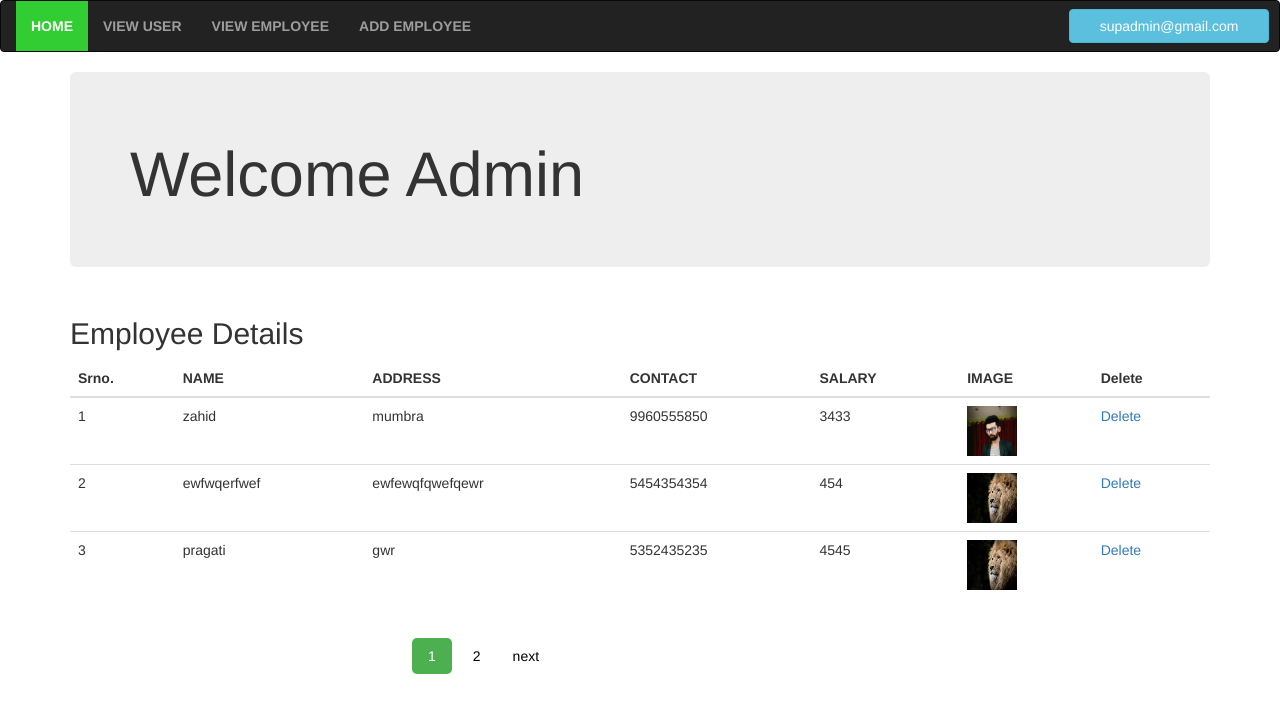
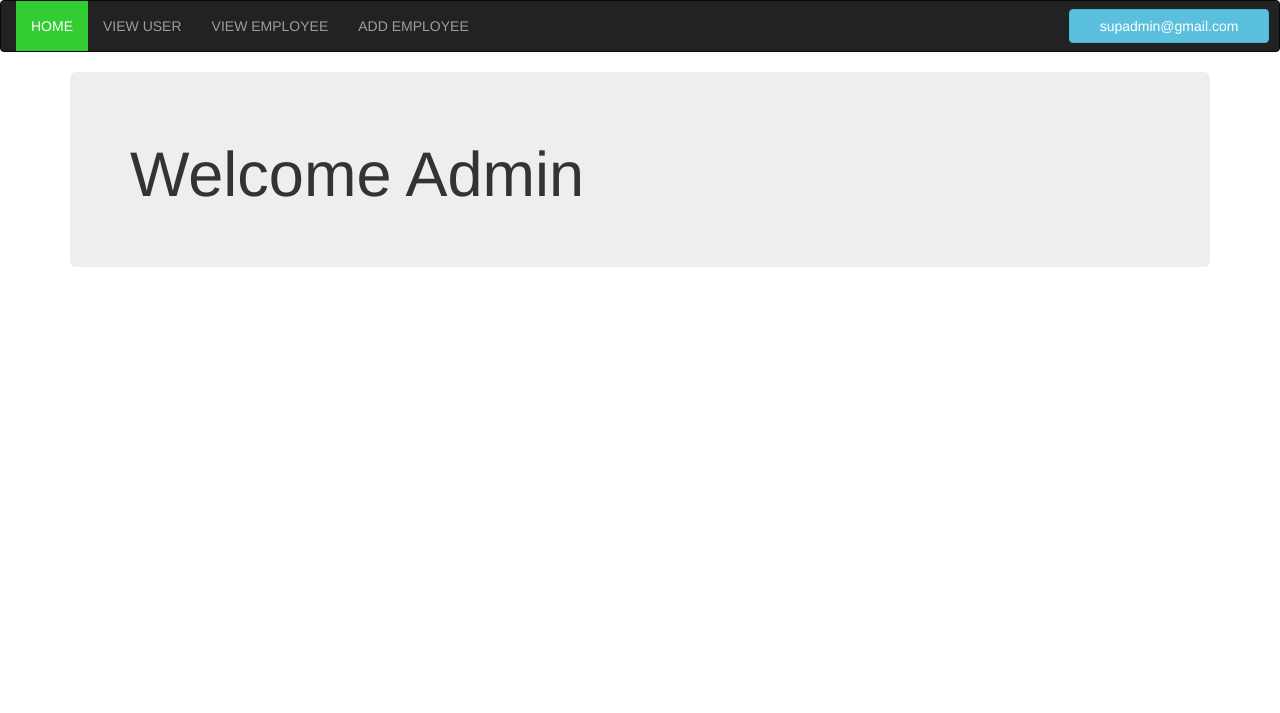
Before and after one commit to pragatimadage/EmployeeManagement, a PHP site: page /admin/navv1.php in a window 1280 px wide. Shown: the top 713 px of the page. Run offline with PHP 8.4, Linux system fonts and the light colour scheme; a user stored in the database is signed in; data comes from the database, SQL or seed files in the repository; some libraries are stand-ins or nearby versions.

Commit message:
jhgfdjdhfgghfg

```diff
--- a/admin/navv1.php
+++ b/admin/navv1.php
@@ -67,10 +67,10 @@ session_start();
   <div class="container-fluid">
 
 <ul class="nav navbar-nav">
-      <li class="active" style="font-weight:bold;"><a  href="navv1.php">HOME</a></li>
-      <li class="" style="font-weight:bold;"><a href="../viewuser.php">VIEW USER</a></li>
-     <li style="font-weight:bold;"><a href="viewemployee.php">VIEW EMPLOYEE</a></li>
-        <li style="font-weight:bold;"><a href="addemployee_1.php">ADD EMPLOYEE</a></li>
+      <li class="active" ><a  href="navv1.php">HOME</a></li>
+      <li class="" ><a href="../viewuser.php">VIEW USER</a></li>
+     <li ><a href="viewemployee.php">VIEW EMPLOYEE</a></li>
+        <li><a href="addemployee_1.php">ADD EMPLOYEE</a></li>
 
       </ul>
        <ul class="nav  navbar-right">
@@ -91,111 +91,6 @@ session_start();
   </div>
 </div>
 
-
-
-    <div class="container">
-   <h2>Employee Details</h2>
-        <?php
-$servername = "localhost";
-$username = "root";
-$password = "";
-$dbname = "form";
-$conn = new mysqli($servername, $username, $password, $dbname);
-if ($conn->connect_error)
-{
-    die("Connection failed: " . $conn->connect_error);
-
-}
- if(isset($_GET['page']))
-    {
-      $paa = $_GET['page'];
-
-   }
-   else
-   {
-       $_GET['page']=1;
-//       $paa =1;
-   }
-    $paa = $_GET['page'];
-    if($paa=="" || $paa=="1")
-        {
-            $page1=0;
-        }
-   else
-    {
-      $page1=($paa*3)-3;
-    }
-$sql = "SELECT * FROM `add1` ORDER BY Address_id desc limit $page1,3";
-   $result = $conn->query($sql);
-     $sql1 = "SELECT * FROM `add1` ORDER BY Address_id desc";
-   $result1 = $conn->query($sql1);
-
-mysqli_close($conn);
-
-
-?>
-
-</div>
-
-<div class="container">
-
-  <table class="table">
-    <thead>
-      <tr>
-        <th>Srno.</th>
-<!--        <th>ID</th>-->
-        <th>NAME</th>
-        <th>ADDRESS</th>
-        <th>CONTACT</th>
-        <th>SALARY</th>
-         <th>IMAGE</th>
-        <th>Delete</th>
-
-      </tr>
-    </thead>
-<tbody>
-        <?php $i=0; while($row = $result->fetch_assoc()){ ?>
-<tr>
-          <td><?php $i++; echo $i; ?></td>
-<!--        <td><?php echo $row['id']; ?></td>-->
-        <td><?php echo $row['name'];?></td>
-        <td><?php echo $row['address'];?></td>
-        <td><?php echo $row['contact'];?></td>
-        <td><?php echo $row['salary'];?></td>
-        <td><img src="Upload/<?php echo $row['id'];?>.jpg" height="50" width="50"></td>
-        <td> <a href="dbdlt.php?id=<?php echo $row['id']; ?>" onclick="return confirm('Do you want to delete this ? ');">Delete</a></td>
- </tr>
-      <?php } ?>
-</tbody>
-  </table>
-    <div class="pagination">
-         <?php if($_GET['page'] != 1){ ?>
-        <a href="navv1.php?page=<?=$_GET['page']-1 ?>" >prev</a>
-      <?php } ?>
-
-    <?php
-    $count=mysqli_num_rows($result1);
-
-    $p=$count/3;
-   $p=ceil($p);
-
-                      for($i=1;$i<=$p;$i++)
-                                       {
-                                           ?>
-
-
-    <a href="navv1.php?page=<?php echo $i;?>" <?php if($_GET['page'] == $i){echo 'class="active"';} ?> ><?php echo $i;?></a><?php
-
-                                       }
-                                    ?>
-       <?php if($_GET['page'] != $p){ ?>
-        <a href="navv1.php?page=<?=$_GET['page']+1 ?>">next</a>
-        <?php } ?>
-    </div>
-    </div>
-
-
-
 </body>
     <?php }else header("location:index.php");?>
 
```
Also changed, not shown: admin/addemployee_1.php (+34 -13 lines), admin/Upload/5a62d86e0284f.jpg (added), admin/Upload/5a62d8ad6bdea.jpg (added).
